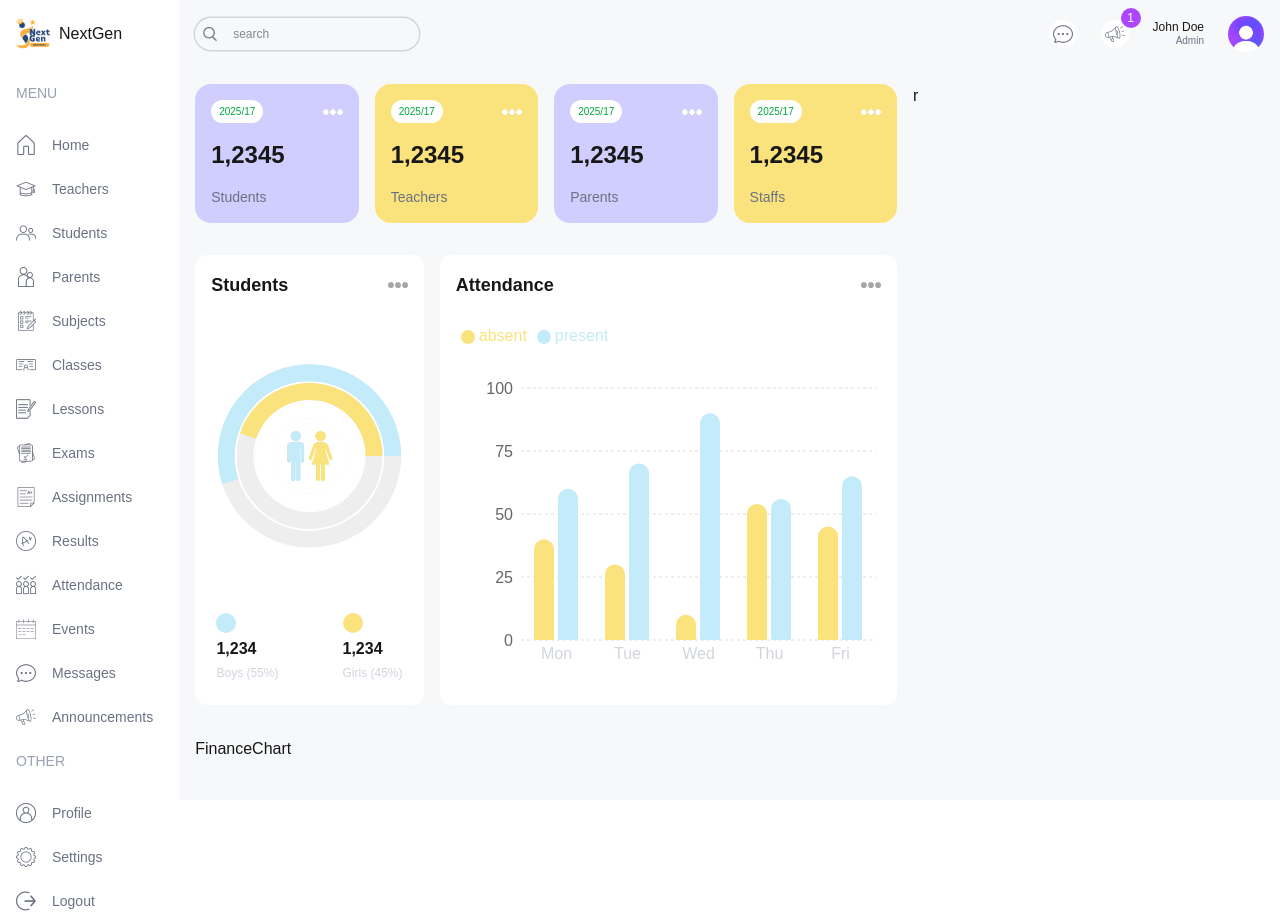
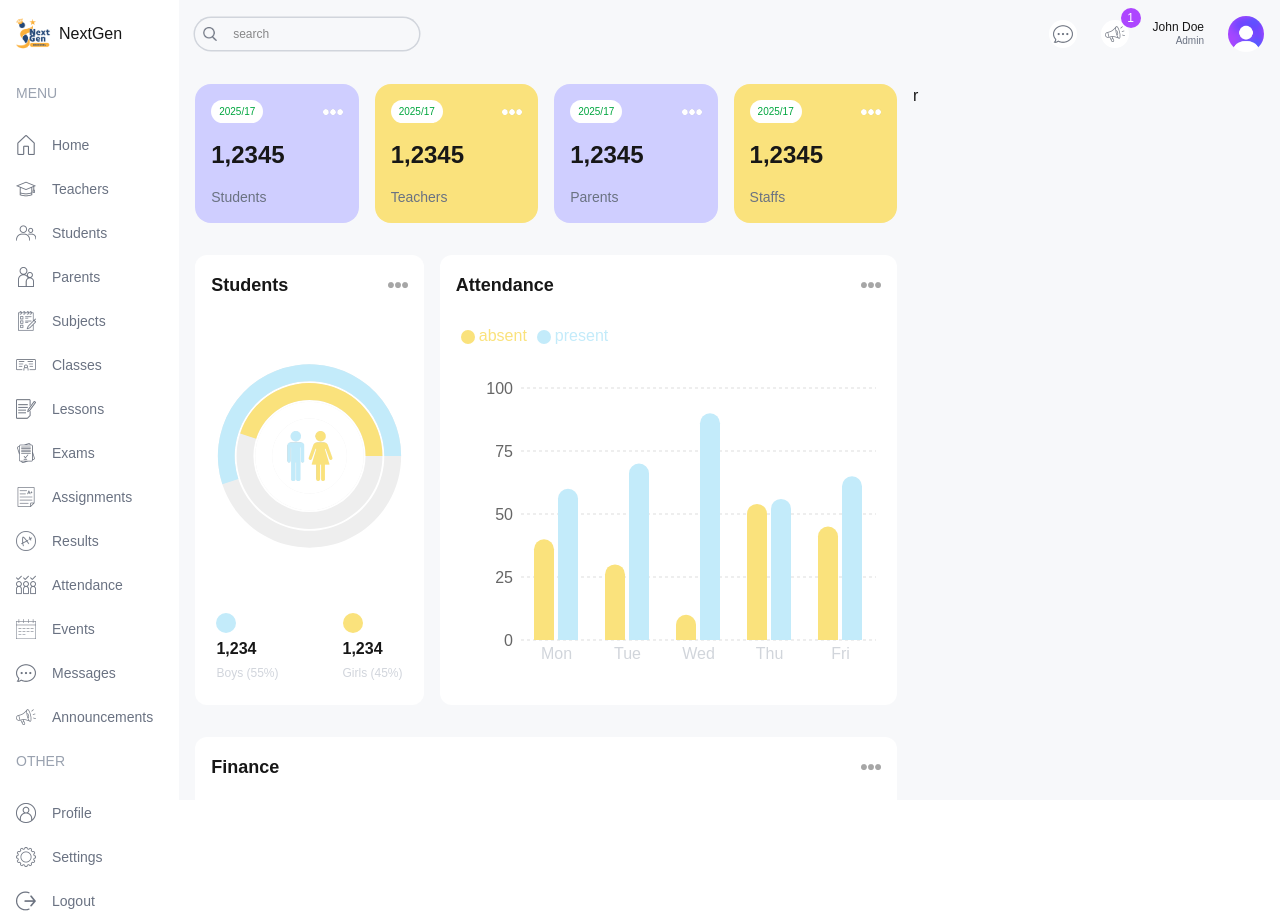
Before and after one commit to riponmondalbd/next-gen-school, a Next.js app: page /admin in a window 1280 px wide. Built offline with nearby package versions, Linux system fonts and the light colour scheme.

Commit message:
AttendanceChart --> add comments for identify section title and cart FinanceChart --> make title section

```diff
--- a/src/app/(dashboard)/admin/page.tsx
+++ b/src/app/(dashboard)/admin/page.tsx
@@ -26,7 +26,7 @@ export default function AdminPage() {
             <AttendanceChart />
           </div>
         </div>
-        {/* bottom charts */}
+        {/* bottom finance chart */}
         <div className="w-full h-[500px]">
           <FinanceChart />
         </div>
--- a/src/components/AttendanceChart.tsx
+++ b/src/components/AttendanceChart.tsx
@@ -43,6 +43,7 @@ const data = [
 export default function AttendanceChart() {
   return (
     <div className="bg-white rounded-xl w-full h-full p-4">
+      {/* title */}
       <div className="flex justify-between items-center">
         <h1 className="text-lg font-semibold">Attendance</h1>
         <Image
@@ -52,6 +53,7 @@ export default function AttendanceChart() {
           height={20}
         />
       </div>
+      {/* chart */}
       <ResponsiveContainer width={"100%"} height={"90%"}>
         <BarChart width={500} height={300} data={data} barSize={20}>
           <CartesianGrid strokeDasharray="3 3" vertical={false} stroke="#ddd" />
--- a/src/components/FinanceChart.tsx
+++ b/src/components/FinanceChart.tsx
@@ -1,5 +1,21 @@
 "use client";
 
+import Image from "next/image";
+
 export default function FinanceChart() {
-  return <div>FinanceChart</div>;
+  return (
+    <div className="bg-white rounded-xl w-full h-full p-4">
+      {/* title */}
+      <div className="flex justify-between items-center">
+        <h1 className="text-lg font-semibold">Finance</h1>
+        <Image
+          src={"/assets/admin/moreDark.png"}
+          alt="more dark"
+          width={20}
+          height={20}
+        />
+      </div>
+      {/* chart */}
+    </div>
+  );
 }
```
